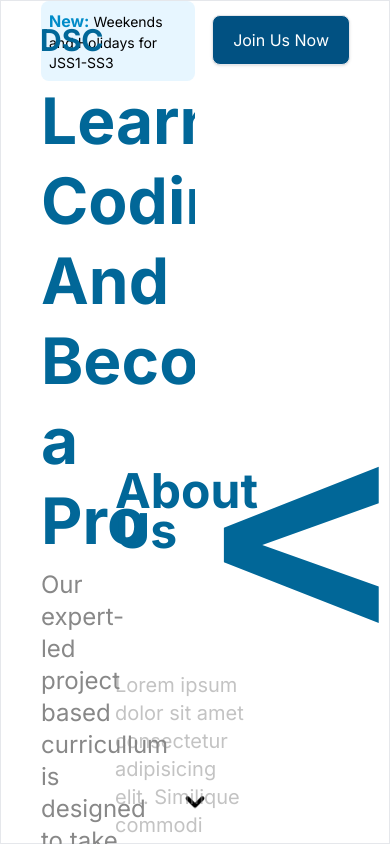
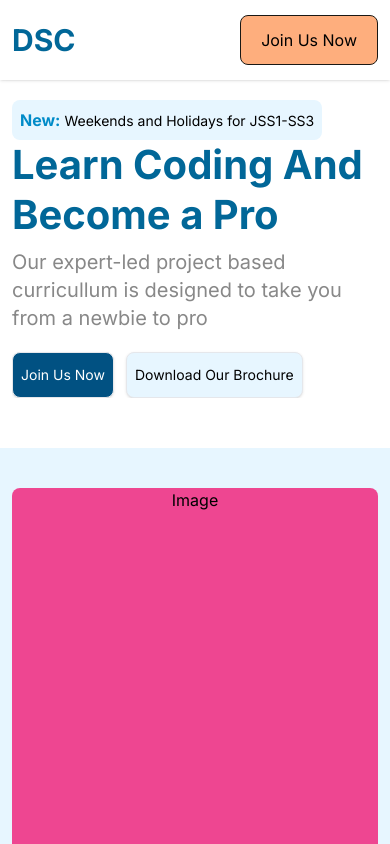
Before and after one commit to dexnis8/DCS-web, a React (Vite) app: page / in a window 390 px wide. Built offline with nearby package versions, Linux system fonts and the light colour scheme.

Commit message:
completed all responsiveness

```diff
--- a/package.json
+++ b/package.json
@@ -10,7 +10,10 @@
     "preview": "vite preview"
   },
   "dependencies": {
+    "@emotion/react": "^11.11.4",
+    "@emotion/styled": "^11.11.5",
     "@gsap/react": "^2.1.1",
+    "@mui/material": "^5.15.17",
     "gsap": "^3.12.5",
     "react": "^18.2.0",
     "react-dom": "^18.2.0",
--- a/src/App.css
+++ b/src/App.css
@@ -32,28 +32,6 @@ body {
   padding: 0.5rem 1rem;
   /* mix-blend-mode: difference; */
 }
-/* nav {
-  display: flex;
-  align-items: center;
-  height: 100%;
-}
-
-nav ul {
-  margin: 0;
-  padding: 0;
-  display: flex;
-  gap: 0.75rem;
-  list-style: none;
-}
-
-nav li a {
-  padding: 0.5rem 1rem 0.25rem;
-  color: var(--white);
-  text-decoration: none;
-  font-size: 18px;
-  display: block;
-  font-weight: normal;
-} */
 
 .panel,
 .panel-sm {
@@ -69,7 +47,6 @@ nav li a {
 .panel-sm {
   height: 80vh;
 }
-
 
 .section {
   width: 100%;
@@ -224,42 +201,18 @@ code .token.namespace {
 code .token.url {
   color: rgb(221, 221, 221);
 }
-/*
-.card {
-  transform: translateY(100px) scaleY(1);
-  transform-origin: 0% 100%;
-  padding-left: 1em;
-  border-left: 1px solid #4e5862;
-  position: relative;
-  height: 8em;
+
+@media (max-width: 1024px) {
+  .panel,
+  .panel-sm {
+    height: 100%;
+    position: static;
+    /* top: 0; */
+    display: flex;
+    align-items: center;
+    padding-bottom: 50px;
+    justify-content: center;
+    text-align: center;
+    /* width: 100vw; */
+  }
 }
-
-.card:before {
-  position: absolute;
-  content: "";
-  border-radius: 100%;
-  border: 0.5em solid #1a1d20;
-  background: #ba62ad;
-  width: 0.5em;
-  height: 0.5em;
-  top: 0;
-  left: -0.8em;
-  opacity: 1;
-}
-
-.card:hover:before {
-  width: 0.8em;
-  height: 0.8em;
-  left: -0.95em;
-  top: -0.15em;
-} */
-
-/*
-section 1 : #FFFFFF
-section 2 : #016798
-section 3 : #01576a
-section 4 : #c0f3ff
-section 5 : #80e8ff
-
-
-*/
--- a/src/components/About.jsx
+++ b/src/components/About.jsx
@@ -1,11 +1,13 @@
+/* eslint-disable react/prop-types */
 /* eslint-disable no-unused-vars */
 import { useGSAP } from "@gsap/react";
 import gsap from "gsap";
 import { useRef } from "react";
 import { TextPlugin } from "gsap/TextPlugin";
+import { useMediaQuery } from "@mui/material";
 
 gsap.registerPlugin(TextPlugin);
-export const About = () => {
+export const About = ({ match }) => {
   const about = useRef();
   const tl = useRef();
 
@@ -19,7 +21,9 @@ export const About = () => {
           },
           scrollTrigger: {
             trigger: about.current,
-            start: "top 70%",
+            // start: "top 70%", // for desktop
+            start: "top 10%",
+            // end: "bottom center",
             end: "bottom bottom",
             scrub: 2,
             toggleActions: "restart none none none",
@@ -38,13 +42,31 @@ export const About = () => {
           },
           {
             clipPath: "polygon(0 0, 100% 0%, 100% 100%, 0% 100%)",
-            // x: 0,
-            // rotationX: 180,
-            // rotation: 360,
+            backgroundColor: "#EE4691",
+            duration: 3,
+          }
+        )
+        .fromTo(
+          ".about-img-s",
+          {
+            clipPath: "polygon(0 0, 100% 0, 100% 0, 0 100%)",
+            backgroundColor: "#015182",
+            duration: 3,
+            scrollTrigger: {
+              trigger: ".about-img-sm", // Use the wrapper container as the trigger
+              start: "top top%",
+              end: "bottom bottom",
+              scrub: 2,
+              toggleActions: "restart none none none",
+            },
+          },
+          {
+            clipPath: "polygon(0% 0%, 100% 0%, 100% 100%, 0% 100%)",
             backgroundColor: "#EE4691",
             duration: 3, // Adjust duration as needed
           }
         )
+
         .fromTo(
           ".abt-header",
           {
@@ -62,7 +84,41 @@ export const About = () => {
           "-=2"
         )
         .fromTo(
+          ".abt-header-s",
+          {
+            x: -100,
+            y: -80,
+            opacity: 0,
+            fontSize: "48px",
+            duration: 1,
+          },
+          {
+            x: 0,
+            y: 0,
+            fontSize: "36px",
+            duration: 1,
+            opacity: 1,
+          },
+          "-=2"
+        )
+        .fromTo(
           ".abt-p",
+          {
+            x: -100,
+            opacity: 0.5,
+            // y: -80,
+            // fontSize: "48px",
+            // duration: 2,
+          },
+          {
+            x: 0,
+            opacity: 1,
+            duration: 2, // Adjust duration as needed
+          },
+          "-=2"
+        )
+        .fromTo(
+          ".abt-p-s",
           {
             x: -100,
             opacity: 0.5,
@@ -85,15 +141,27 @@ export const About = () => {
   return (
     <>
       <div
-        className="container about grid grid-cols-2 pt-10 px-10 gap-10  items-center "
+        className="container about flex flex-col md:grid grid-cols-2 pt-10 px-3 sm:px-10 gap-10  items-center "
         ref={about}
       >
-        <div className="about-img rounded-lg h-[500px] bg-red-300">Image</div>
+        <div
+          className={`${
+            match ? "about-img-sm" : "about-img"
+          } w-full rounded-lg h-[500px] bg-red-300`}
+        >
+          Image
+        </div>
         <div className="about-txt  text-left flex flex-col gap-10">
-          <h1 className="text-4xl sm:text-[48px] font-bold abt-header text-primary-800">
+          <h1
+            className={`text-4xl sm:text-[48px] font-bold ${
+              match ? "abt-header-sm " : "abt-header"
+            } text-primary-800`}
+          >
             About Us
           </h1>
-          <p className="text-xl text-grey-600 abt-p">
+          <p
+            className={`text-xl text-grey-600 ${match ? "abt-p-sm" : "abt-p"}`}
+          >
             Lorem ipsum dolor sit amet consectetur adipisicing elit. Similique
             commodi consequuntur nam recusandae expedita cupiditate tenetur,
             voluptas incidunt quidem eligendi debitis sed excepturi vel
--- a/src/components/Header.jsx
+++ b/src/components/Header.jsx
@@ -3,7 +3,7 @@ import { Link } from "react-router-dom";
 
 export default function Header() {
   return (
-    <header className="header   px-10">
+    <header className="header bg-white shadow sm:bg-transparent sm:shadow-none px-3  sm:px-10">
       <a className="" href="https://gsap.com" target="_blank" rel="noreferrer">
         {/* <img className="my-2" src="/logo.webp" width="100" height="100" /> */}
         <h1 className="font-bold text-3xl text-primary-800 ">DSC</h1>
--- a/src/components/Hero.jsx
+++ b/src/components/Hero.jsx
@@ -59,7 +59,7 @@ export const Hero = () => {
   return (
     <>
       <div
-        className="container px-10 border grid grid-cols-2 items-center h-full"
+        className="container px-3 md:px-10  flex flex-col justify-center mt-[100px] lg:mt-0 lg:grid grid-cols-2 items-center h-full"
         ref={cont}
       >
         <div className="text-left hero-text">
@@ -67,26 +67,26 @@ export const Hero = () => {
             <strong className="text-base text-primary-500">New:</strong>{" "}
             Weekends and Holidays for JSS1-SS3
           </p>
-          <h1 className="text-primary-800 font-bold text-[64px] leading-tight ">
+          <h1 className="text-primary-800 font-bold text-[40px] md:text-[64px] leading-tight ">
             Learn Coding And Become a Pro
           </h1>
-          <p className="text-2xl mt-2 w-3/4 text-grey-600">
+          <p className="text-xl sm:text-2xl mt-2  sm:w-3/4 text-grey-600">
             Our expert-led project based curricullum is designed to take you
             from a newbie to pro
           </p>
           <div className="flex gap-3 mt-5">
-            <button className="border py-3 px-5 rounded-lg shadow bg-primary-700 text-white">
+            <button className="border py-3 px-2 text-sm sm:text-base sm:px-5 rounded-lg shadow bg-primary-700 text-white">
               Join Us Now
             </button>
-            <button className="border py-3 px-5 rounded-lg shadow bg-primary-200 text-">
+            <button className="border py-3 px-2 text-sm sm:text-base sm:px-5 rounded-lg shadow bg-primary-200 text-">
               Download Our Brochure
             </button>
           </div>
         </div>
         <div>
-          <code className="text-[300px] hero-img  text-[#016798]">{`</>`}</code>
+          <code className="text-[250px] hidden sm:block md:text-[300px] hero-img  text-[#016798]">{`</>`}</code>
           {/* <code className="text-[200px]  text-">{`<></>`}</code> */}
-          <div className="scroll-down">
+          <div className="hidden sm:scroll-down">
             <div className="arrow animate-bounce"></div>
           </div>
         </div>
--- a/src/components/Testimonial.jsx
+++ b/src/components/Testimonial.jsx
@@ -10,7 +10,7 @@ const Testimonial = () => {
     <div className=" flex h-[70%] w-full flex-col lg:grid lg:grid-cols-5 lg:w-[1200px] bg-white shadow-md overflow-hidden rounded-lg mx-auto">
       <div className="col-span-2 font-bold p-5 lg:p-0 bg-primary-800 flex justify-center items-center  h-[80%] rounded-br-[50px] ">
         <h1 className="relative lg:w-[250px] text-2xl text-center sm:text-left sm:text-3xl  md:text-5xl text-white ">
-          <span className="-top-3 -left-10 h-[40px] w-[40px] flex justify-center items-center text-primary-800  rounded-full pt-5 rotate-180 absolute bg-slate-200">
+          <span className="-top-3 -left-10 h-[40px] w-[40px] hidden sm:flex justify-center items-center text-primary-800  rounded-full pt-5 rotate-180 absolute bg-slate-200">
             "
           </span>
           What Our students are saying
--- a/src/components/WhyChooseUs.jsx
+++ b/src/components/WhyChooseUs.jsx
@@ -77,7 +77,7 @@ export const WhyChooseUs = () => {
 
   return (
     <>
-      <div className="container px-10 pt-10 why" ref={why}>
+      <div className="container px-3 md:px-10 pt-10 why" ref={why}>
         <div className=" why-head text-center">
           <h2 className=" text-4xl mb-2 sm:text-[48px] font-bold text-primary-800">
             Why Choose Us{" "}
@@ -88,7 +88,7 @@ export const WhyChooseUs = () => {
           </p>
         </div>
 
-        <div className="grid grid-cols-3 gap-5 mt-10">
+        <div className=" md:grid grid-cols-3 gap-5 mt-10">
           <div className=" overflow-hidden flex pl-2 flex-col gap-3 items-center justify-center">
             <span className="why-box h-[100px] w-[100px] bg-primary-800 rounded-lg border ">
               <img src="" alt="" />
--- a/src/pages/HomePage.jsx
+++ b/src/pages/HomePage.jsx
@@ -13,12 +13,15 @@ import { Courses } from "../components/Courses";
 import Testimonial from "../components/Testimonial";
 import FAQs from "../components/FAQ";
 import { Footer } from "../components/Footer";
+import { useMediaQuery } from "@mui/material";
 
 export default function HomePage() {
   const main = useRef();
   const { completed } = useContext(TransitionContext);
   const scrollTween = useRef();
   const snapTriggers = useRef([]);
+  const match = useMediaQuery("(max-width:640px)");
+  console.log(match);
   const { contextSafe } = useGSAP(
     () => {
       if (!completed) return;
@@ -79,19 +82,19 @@ export default function HomePage() {
         <Hero />
       </section>
       <section className="panel bg-primary-200">
-        <About />
+        <About match={match} />
       </section>
       <section className="panel bg-white ">
-        <WhyChooseUs />
+        <WhyChooseUs match={match} />
       </section>
       <section className="panel bg-primary-200 inner-el scrollbar-hidden">
-        <Explore />
+        <Explore match={match} />
       </section>
       <section className="panel bg-primary-200">
-        <Courses />
+        <Courses match={match} />
       </section>
       <section className="panel bg-white">
-        <Testimonial />
+        <Testimonial match={match} />
       </section>
       <section className="panel bg-white">
         <FAQs />
```
Also changed, not shown: src/components/Courses.jsx (+23 -6 lines), src/components/Explore.jsx (+31 -6 lines), src/components/Footer.jsx (+4 -4 lines), 1 other file (tests, documents, lock files or other folders).
